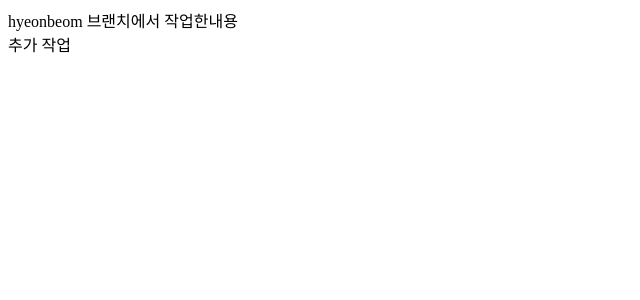
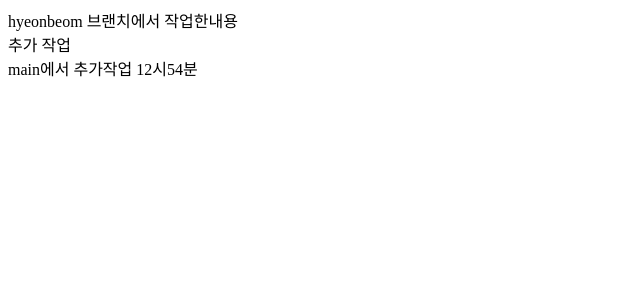
Before and after one commit to ssong91DEV/react-project, a React (Create React App) app in the folder react-cra-project/: page / in a window 1280 px wide. Shown: the top 300 px of the page, without its empty margins (0-640 px from the left). Built offline with nearby package versions, Linux system fonts and the light colour scheme.

Commit message:
main에서 추가작업

```diff
--- a/react-cra-project/src/App.js
+++ b/react-cra-project/src/App.js
@@ -3,6 +3,7 @@ function App() {
     <div className="App">
       <div>hyeonbeom 브랜치에서 작업한내용</div>
       <div>추가 작업</div>
+      <div>main에서 추가작업 12시54분</div>
     </div>
   );
 }
```
